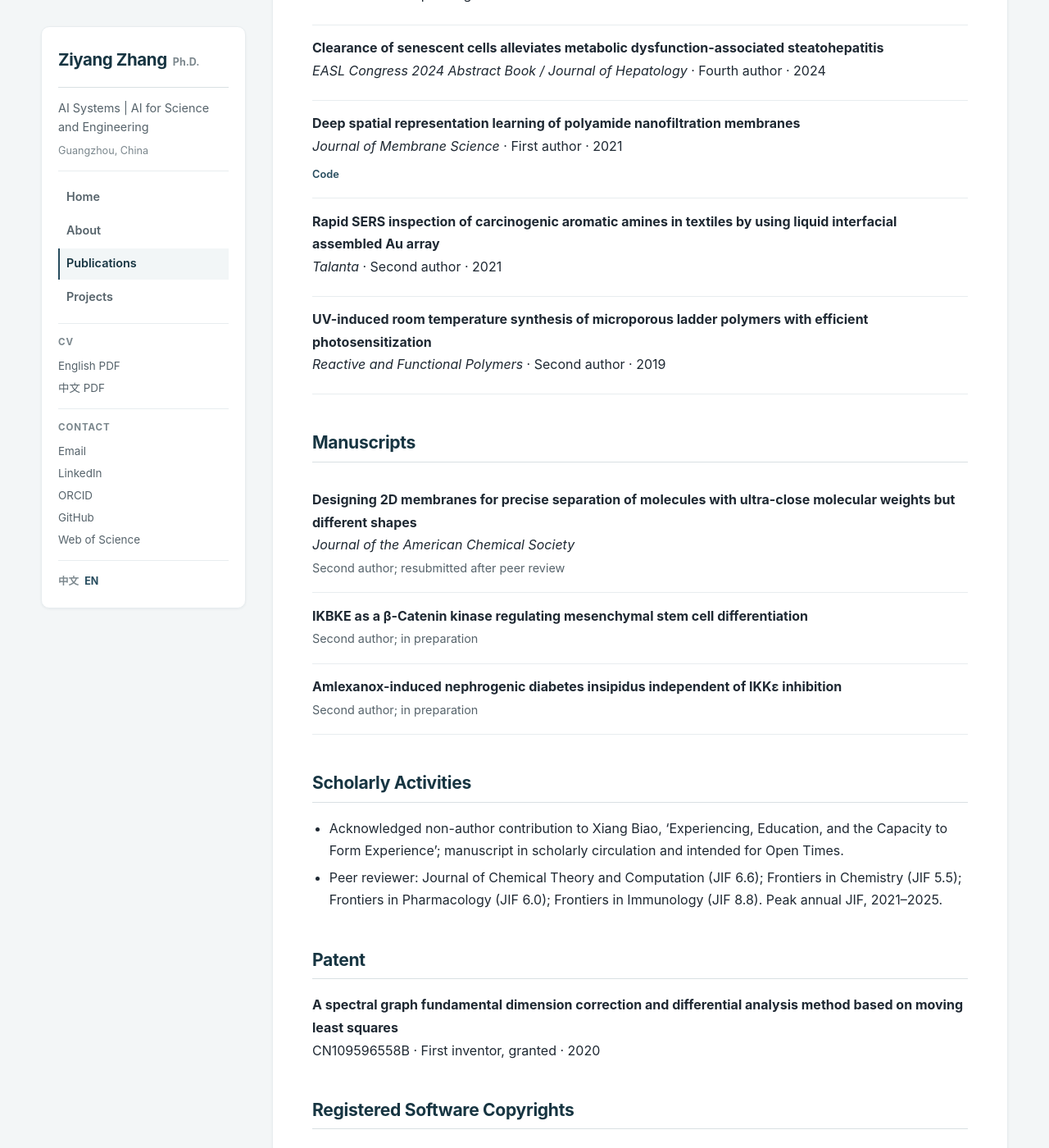
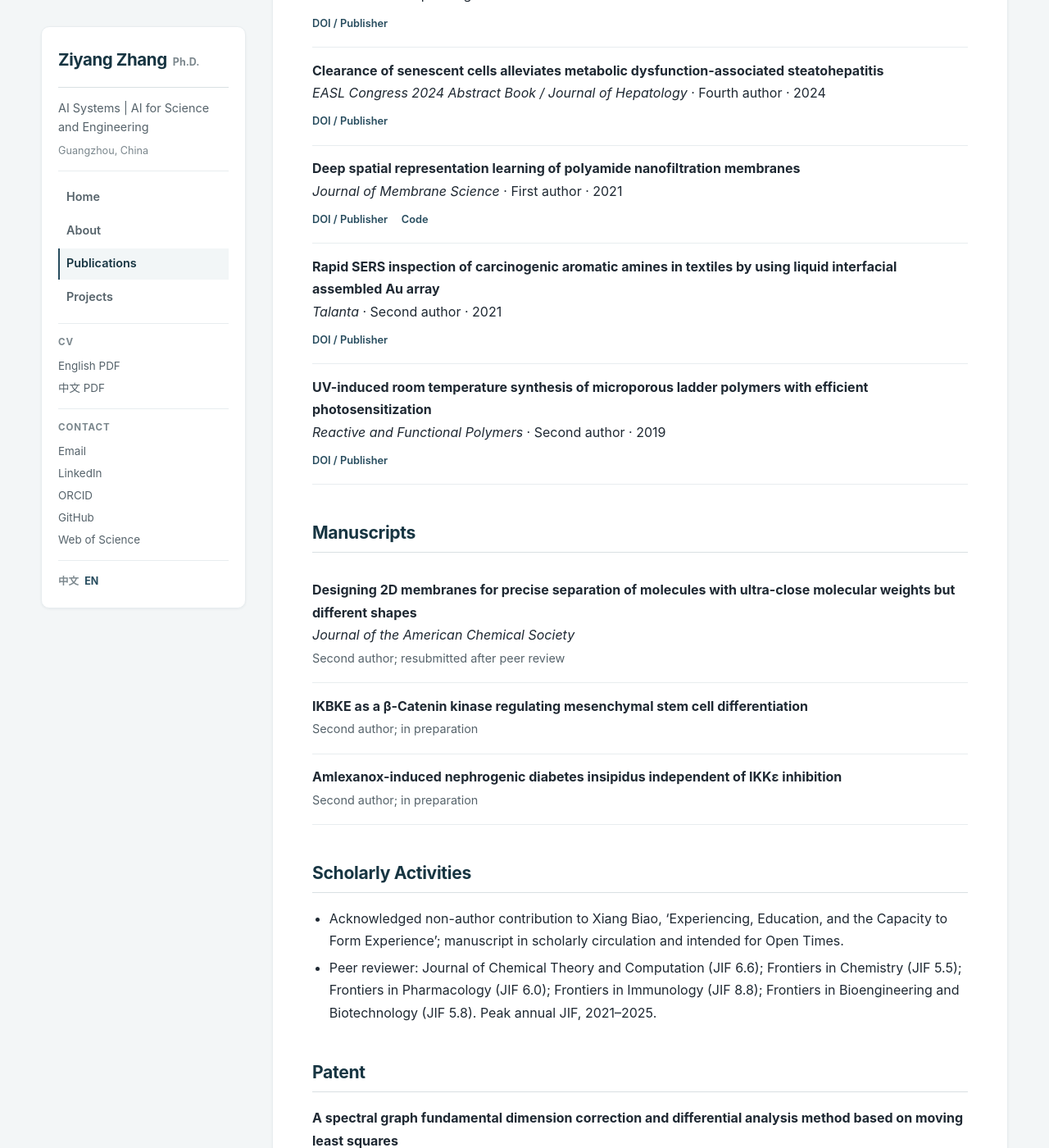
Before and after one commit to xianyu564/xianyu564.github.io, a Jekyll site: the page built from en/publications.md, in a window 1280 px wide and 1400 px high, scrolled down 656 px. Shown: the whole window at 82% size. Built offline with Jekyll 4.4.1, drawn with Linux system fonts in a browser that asks for light colours.

Commit message:
content(publications): add publisher links and reviewer role

```diff
--- a/_data/publications.yml
+++ b/_data/publications.yml
@@ -13,18 +13,21 @@ published:
     venue: "Small"
     role_zh: "共同通讯作者"
     role_en: "Co-corresponding author"
+    url: "https://doi.org/10.1002/smll.202400954"
 
   - year: 2024
     title: "Clearance of senescent cells alleviates metabolic dysfunction-associated steatohepatitis"
     venue: "EASL Congress 2024 Abstract Book / Journal of Hepatology"
     role_zh: "第四作者"
     role_en: "Fourth author"
+    url: "https://doi.org/10.1016/S0168-8278(24)01673-8"
 
   - year: 2021
     title: "Deep spatial representation learning of polyamide nanofiltration membranes"
     venue: "Journal of Membrane Science"
     role_zh: "第一作者"
     role_en: "First author"
+    url: "https://doi.org/10.1016/j.memsci.2020.118910"
     code: "https://github.com/xianyu564/Nanofiltration-Membrane-Deep-Learning"
 
   - year: 2021
@@ -32,12 +35,14 @@ published:
     venue: "Talanta"
     role_zh: "第二作者"
     role_en: "Second author"
+    url: "https://doi.org/10.1016/j.talanta.2021.122651"
 
   - year: 2019
     title: "UV-induced room temperature synthesis of microporous ladder polymers with efficient photosensitization"
     venue: "Reactive and Functional Polymers"
     role_zh: "第二作者"
     role_en: "Second author"
+    url: "https://doi.org/10.1016/j.reactfunctpolym.2019.104362"
 
 thesis:
   year: 2024
@@ -65,8 +70,8 @@ scholarly_activities:
     en: "Acknowledged non-author contribution to Xiang Biao, ‘Experiencing, Education, and the Capacity to Form Experience’; manuscript in scholarly circulation and intended for Open Times."
 
   - type: "review"
-    zh: "同行评审：Journal of Chemical Theory and Computation、Frontiers in Chemistry、Frontiers in Pharmacology、Frontiers in Immunology（2021–2025 年峰值年度影响因子：6.6、5.5、6.0、8.8）。"
-    en: "Peer reviewer: Journal of Chemical Theory and Computation (JIF 6.6); Frontiers in Chemistry (JIF 5.5); Frontiers in Pharmacology (JIF 6.0); Frontiers in Immunology (JIF 8.8). Peak annual JIF, 2021–2025."
+    zh: "同行评审：Journal of Chemical Theory and Computation、Frontiers in Chemistry、Frontiers in Pharmacology、Frontiers in Immunology、Frontiers in Bioengineering and Biotechnology（2021–2025 年峰值年度影响因子：6.6、5.5、6.0、8.8、5.8）。"
+    en: "Peer reviewer: Journal of Chemical Theory and Computation (JIF 6.6); Frontiers in Chemistry (JIF 5.5); Frontiers in Pharmacology (JIF 6.0); Frontiers in Immunology (JIF 8.8); Frontiers in Bioengineering and Biotechnology (JIF 5.8). Peak annual JIF, 2021–2025."
 
 patents:
   - year: 2020
```
